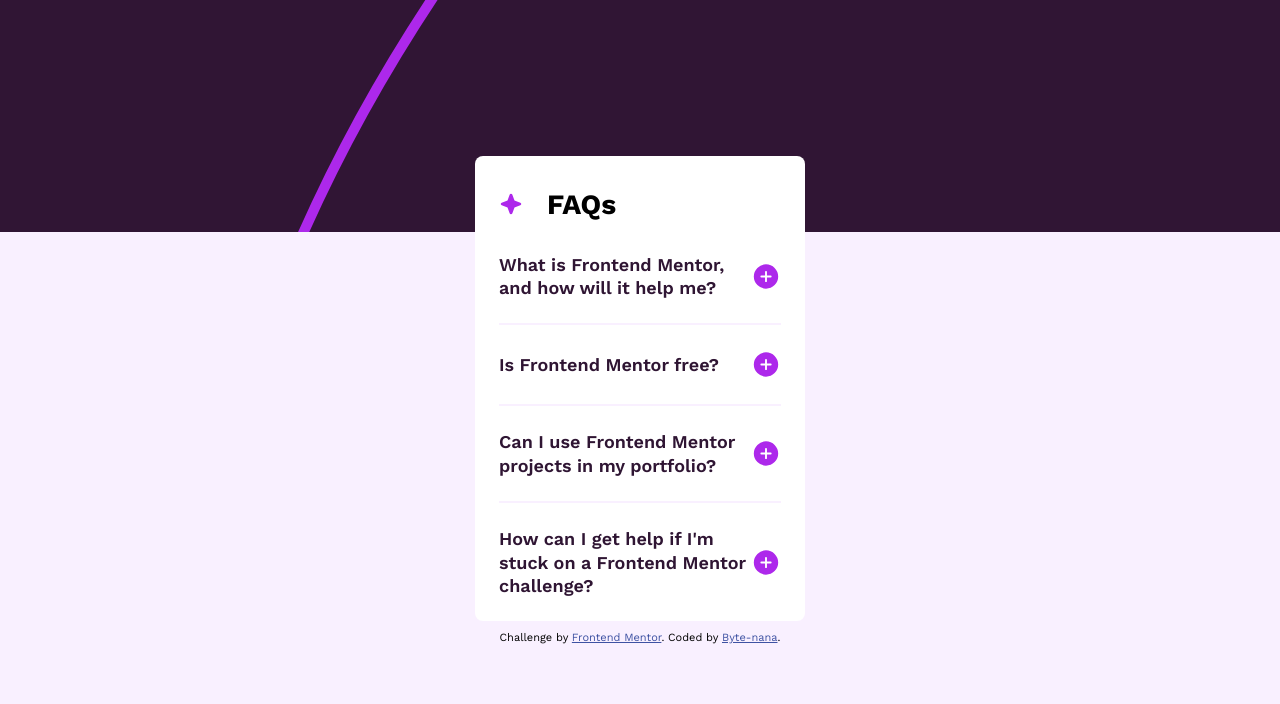
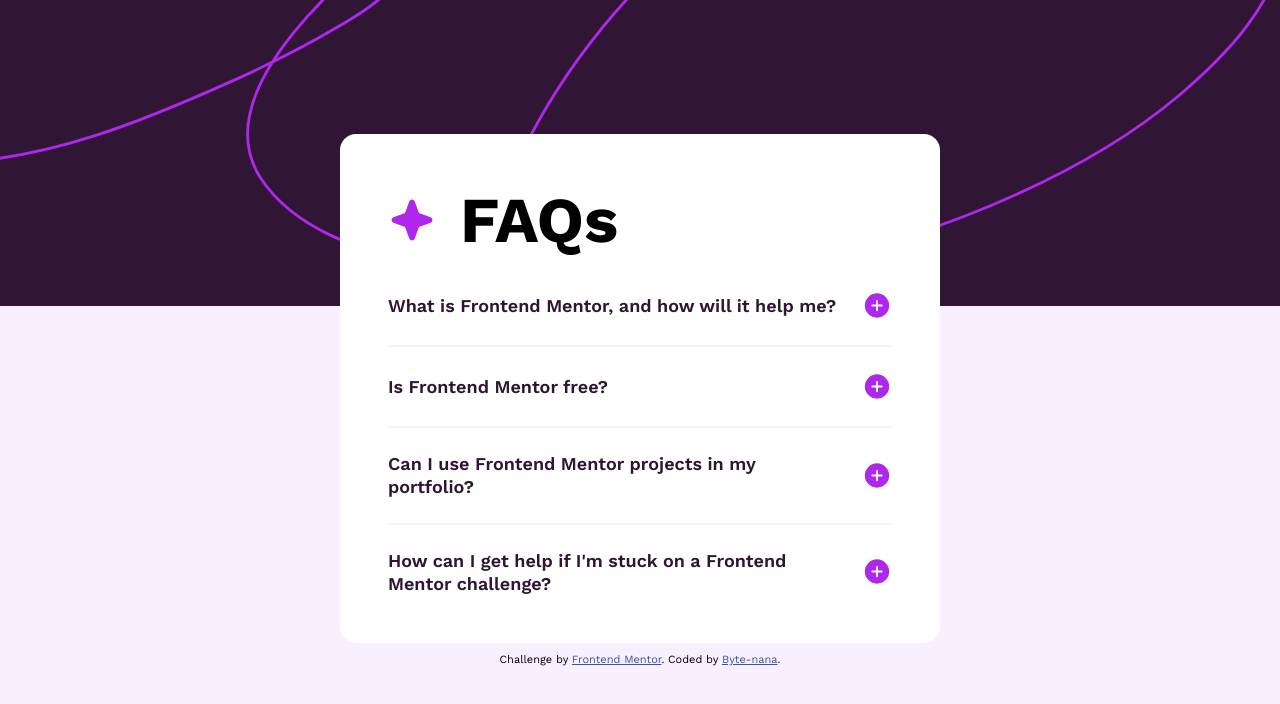
Before and after one commit to Byte-nana/frontend-mentor-faq, a plain HTML site: page index.html in a window 1280 px wide. Drawn offline with nearby package versions, Linux system fonts and the light colour scheme.

Commit message:
css update
I modified the CSS so the design adapts to different screen sizes.

```diff
--- a/stylesheet.css
+++ b/stylesheet.css
@@ -8,6 +8,8 @@
   --purple-950: hsl(292, 42%, 14%);
 
   --accent-colour: #ad28eb;
+
+  --bg-height: clamp(232px, calc(232px + 0.0846 * (100vw - 400px)), 320px);
 }
 
 * {
@@ -30,8 +32,8 @@
   position: absolute;
   top: 0;
   left: 0;
-  width: 100%;
-  height: 232px;
+  width: 100vw;
+  height: var(--bg-height);
   background: url(./assets/images/background-pattern-mobile.svg) center / cover
     no-repeat;
   z-index: -1;
@@ -127,11 +129,28 @@
     color: var(--accent-colour);
   }
 }
-/* @media (hover: none) and (pointer: coarse) {
-  .item__title:active {
-    color: var(--aceent-colour);
+
+@media screen and (min-width: 400px) {
+  body::before {
+    background: url(./assets/images/background-pattern-desktop.svg) center /
+      cover no-repeat;
   }
-} */
+}
 
-@media screen and (min-width: 1440px) {
+@media screen and (min-width: 991px) {
+  .faq__container {
+    width: 600px;
+    padding: 48px;
+    border-radius: 16px;
+  }
+  .faq__logo {
+    width: 48px;
+    height: 48px;
+  }
+  .faq__title {
+    font-size: 4rem;
+  }
+  .item__titleWrapper {
+    gap: 20px;
+  }
 }
```
